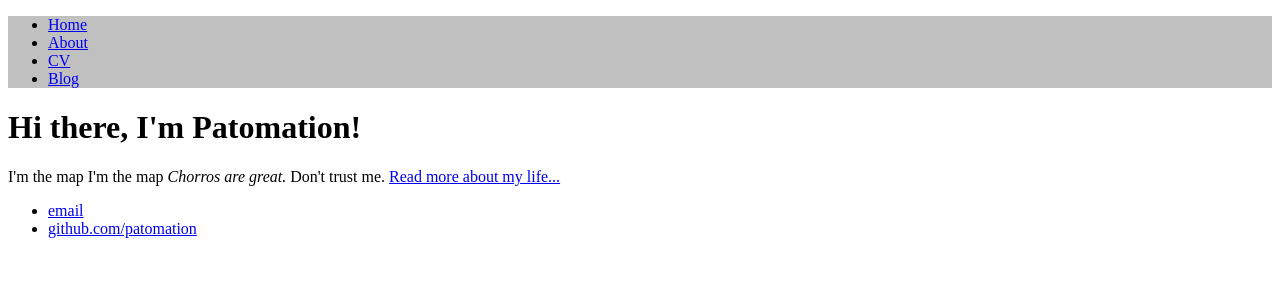
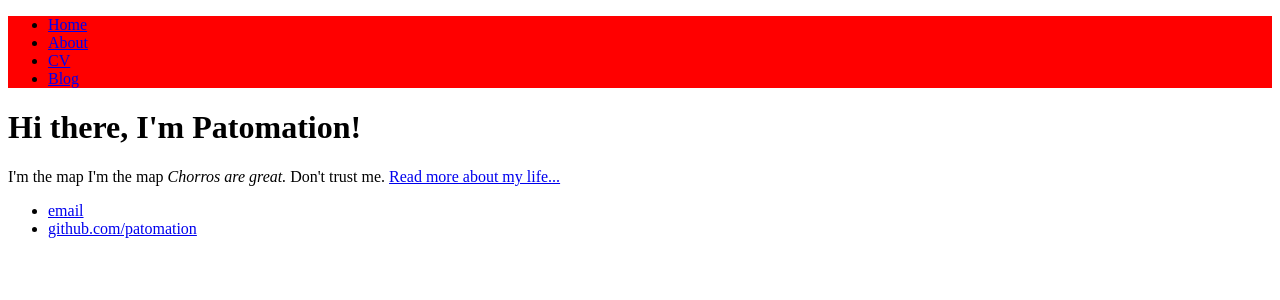
Before and after one commit to patomation/patomation.github.io, a Jekyll site: the page built from index.html, in a window 1280 px wide. Shown: the top 300 px of the page. Built offline with Jekyll 4.4.1, drawn with Linux system fonts in a browser that asks for light colours.

Commit message:
css test

```diff
--- a/css/main.css
+++ b/css/main.css
@@ -1,3 +1,3 @@
 nav{
-  background-color: silver;
+  background-color: red;
 }
```
